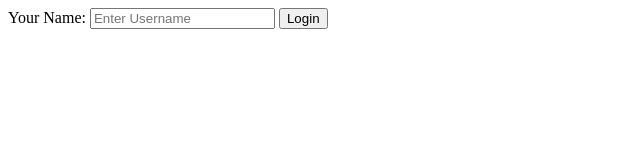
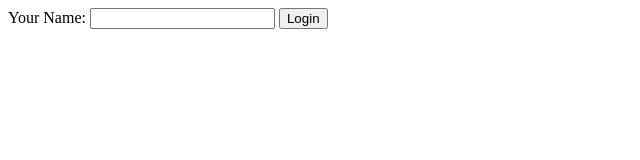
Before and after one commit to codedeshi/Surveys, a website: page client/partials/index.html in a window 1280 px wide. Shown: the full height of the page, 0-640 px from the left. Drawn offline with Linux system fonts and the light colour scheme.

```diff
--- a/client/partials/index.html
+++ b/client/partials/index.html
@@ -1,7 +1,7 @@
 <div ng-init=uc.reset() id="container">
   <div id="wrap">
     <form>
-        <label>Your Name: <input type="text" placeholder='Enter Username' ng-model='uc.user.username'></label>
+        <label>Your Name: <input type="text"  ng-model='uc.user.username'></label>
       <button id= "btn" type="submit" ng-click='uc.register()' >Login</button>
     </form>
   </div>
```
